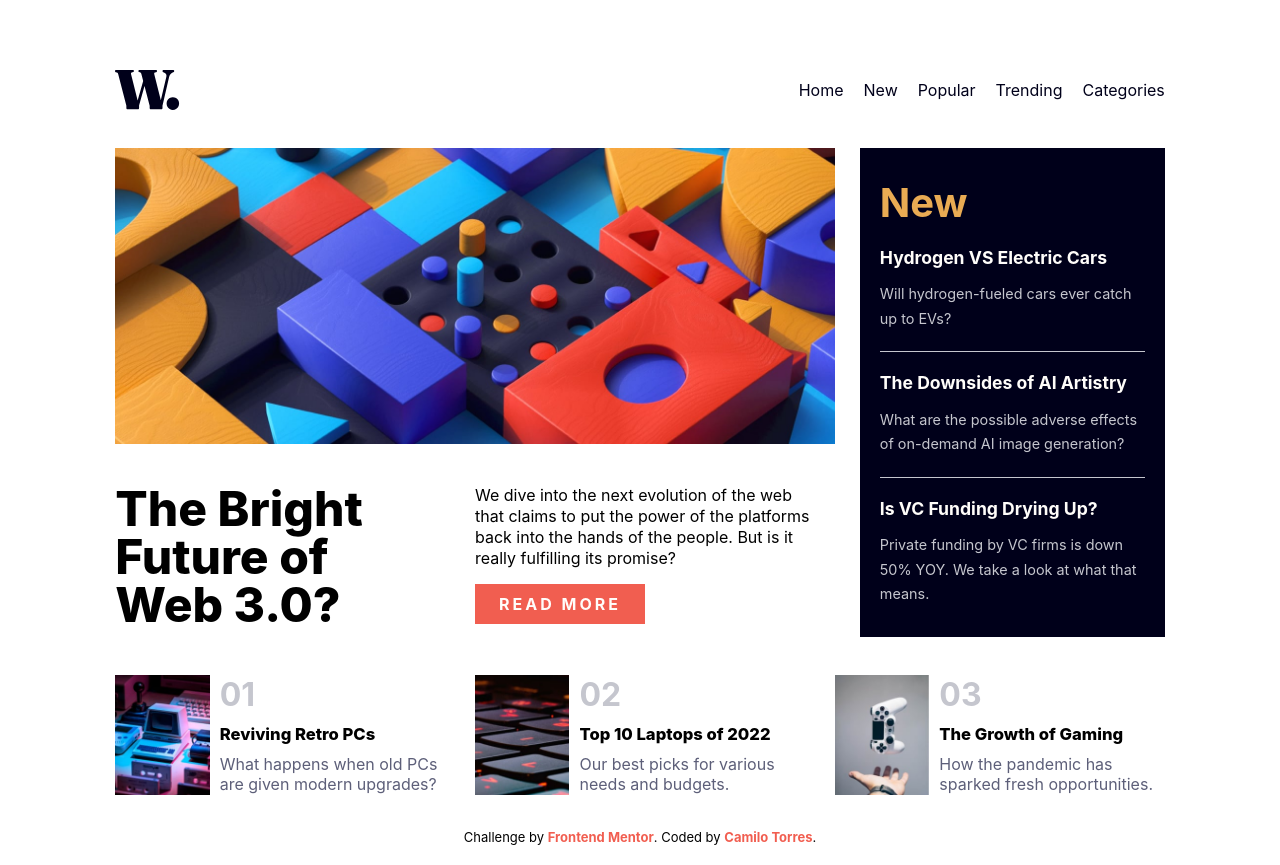
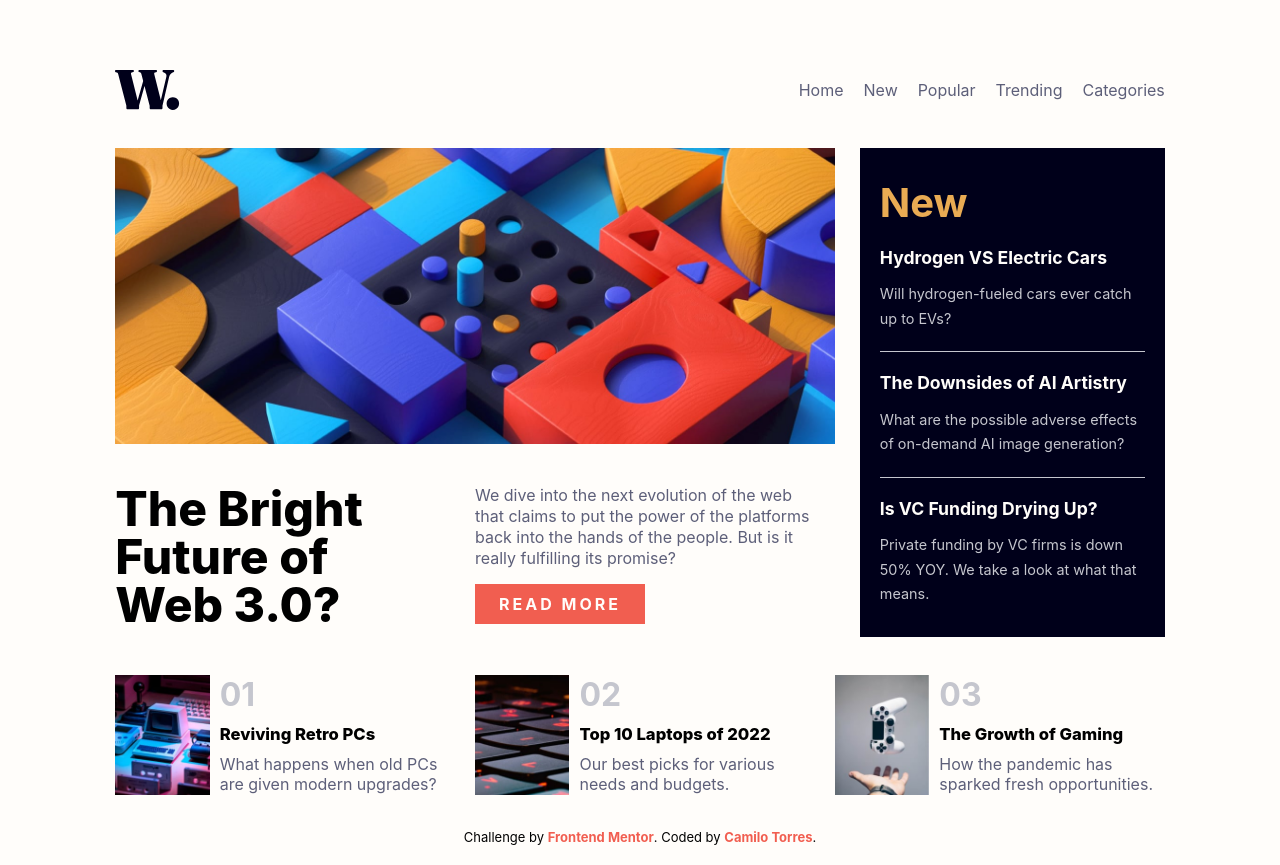
Before and after one commit to CAMILOITT/News-homepage, a plain HTML site: page index.html in a window 1280 px wide. Drawn offline with Linux system fonts and the light colour scheme.

Commit message:
change background-color in body and colors in nav and New-information

```diff
--- a/sass/style.sass
+++ b/sass/style.sass
@@ -29,6 +29,7 @@ body
   padding: 70px clamp(10px, 9vw, 120px)
   font-family: $FontSizeParagraph
   position: relative
+  background: $Off-white
 
 .header
   padding-block-end: 38px
@@ -44,7 +45,7 @@ body
       display: flex
       gap: 20px
       .menu__link
-        color: $VeryDarkBlue
+        color: $DarkGrayishBlue
         text-decoration: none
         &:hover
           color: $SoftRed
@@ -75,6 +76,7 @@ body
     .new__information
       max-width: 340px
       line-height: 1.3em
+      color: $DarkGrayishBlue
     .new__link
       width: 170px
       background: $SoftRed
@@ -145,6 +147,7 @@ body
       grid-area: information
       font-size: 1em
       color: $DarkGrayishBlue
+
 
 .attribution
   font-size: 13px
```
Also changed, not shown: css/style.css, 1 other file.
